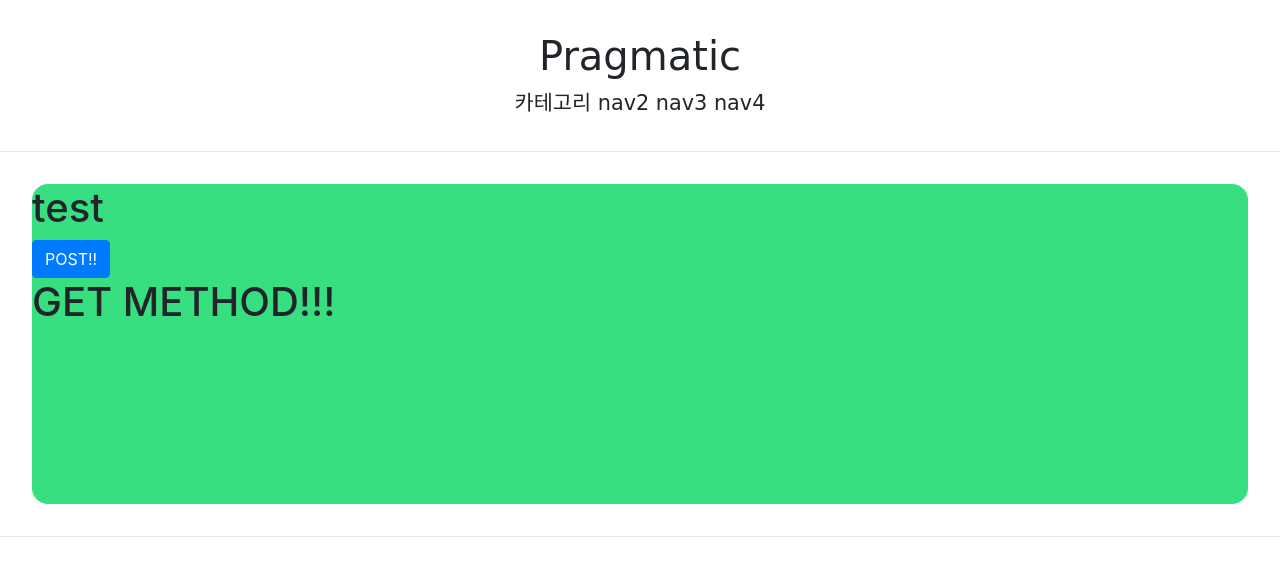
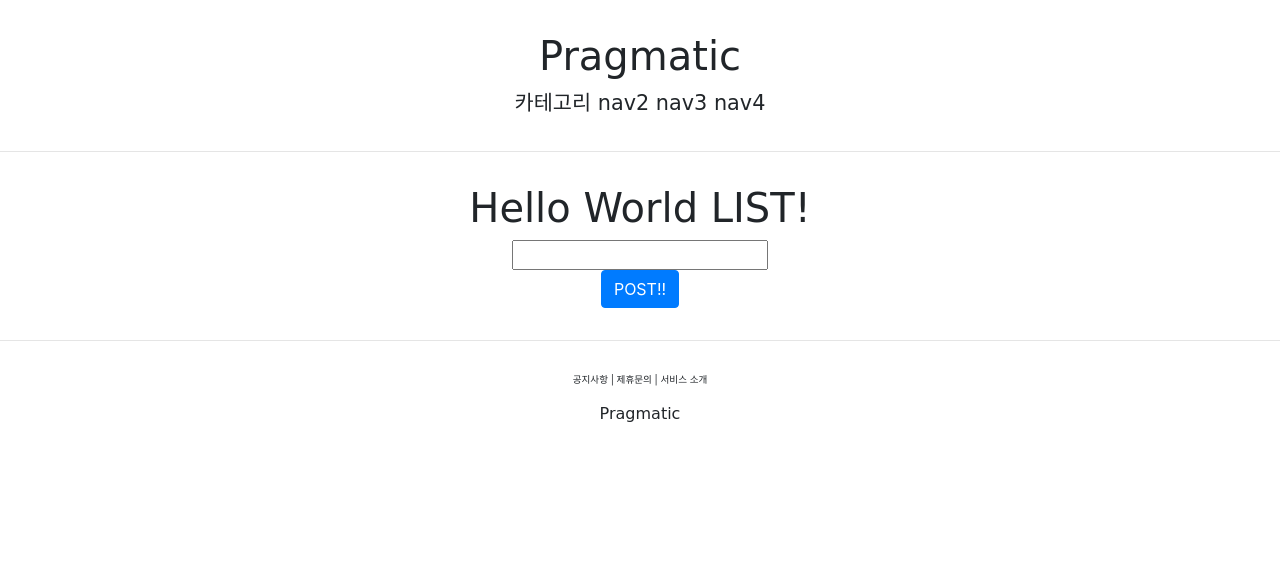
Before and after one commit to chl8488/pinterest, a Django app: page /account/hello_word/ in a window 1280 px wide. Shown: the top 566 px of the page. Run offline with Django 3.2, Linux system fonts and the light colour scheme; some web fonts are replaced.

Commit message:
django 16

```diff
--- a/accountapp/templates/accountapp/helloWorld.html
+++ b/accountapp/templates/accountapp/helloWorld.html
@@ -1,17 +1,26 @@
 {% extends 'base.html' %}
 
 {% block content %}
-  <div style="height: 20rem; background-color: #38df81;
-    border-radius: 1rem; margin: 2rem;">
-    <h1>test</h1>
+  <div style="border-radius: 1rem; margin: 2rem; text-align: center;">
+    <h1 style= "font-family: 'Dancing Script', cursive">
+      Hello World LIST!
+    </h1>
 
     <form action="{% url 'accountapp:hello_word' %}" method="post">
       {% csrf_token %}
-      <input type="submit" class="btn btn-primary" value="POST!!">
+      <div>
+        <input type="text" name="hello_world_input">
+      </div>
+      <div>
+        <input type="submit" class="btn btn-primary" value="POST!!">
+      </div>
     </form>
+
+    {% if hello_world_output %}
     <h1>
-      {{text}}
+      {{hello_world_output.text}}
     </h1>
+    {% endif %}
 
   </div>
 {% endblock %}
--- a/accountapp/views.py
+++ b/accountapp/views.py
@@ -1,13 +1,18 @@
 from django.http import HttpResponse
 from django.shortcuts import render
-
+from .models import *
 
 # Create your views here.
 
 def hello_world(request):
     if request.method == 'POST':
+        temp = request.POST.get('hello_world_input')
+        new = helloworld()
+        new.text = temp
+        new.save()
+
         return render(request, 'accountapp/helloWorld.html',context=
-        {'text':'POST METHOD!!!'})
+        {'hello_world_output':new})
     else:
         return render(request, 'accountapp/helloWorld.html', context=
         {'text': 'GET METHOD!!!'})
```
